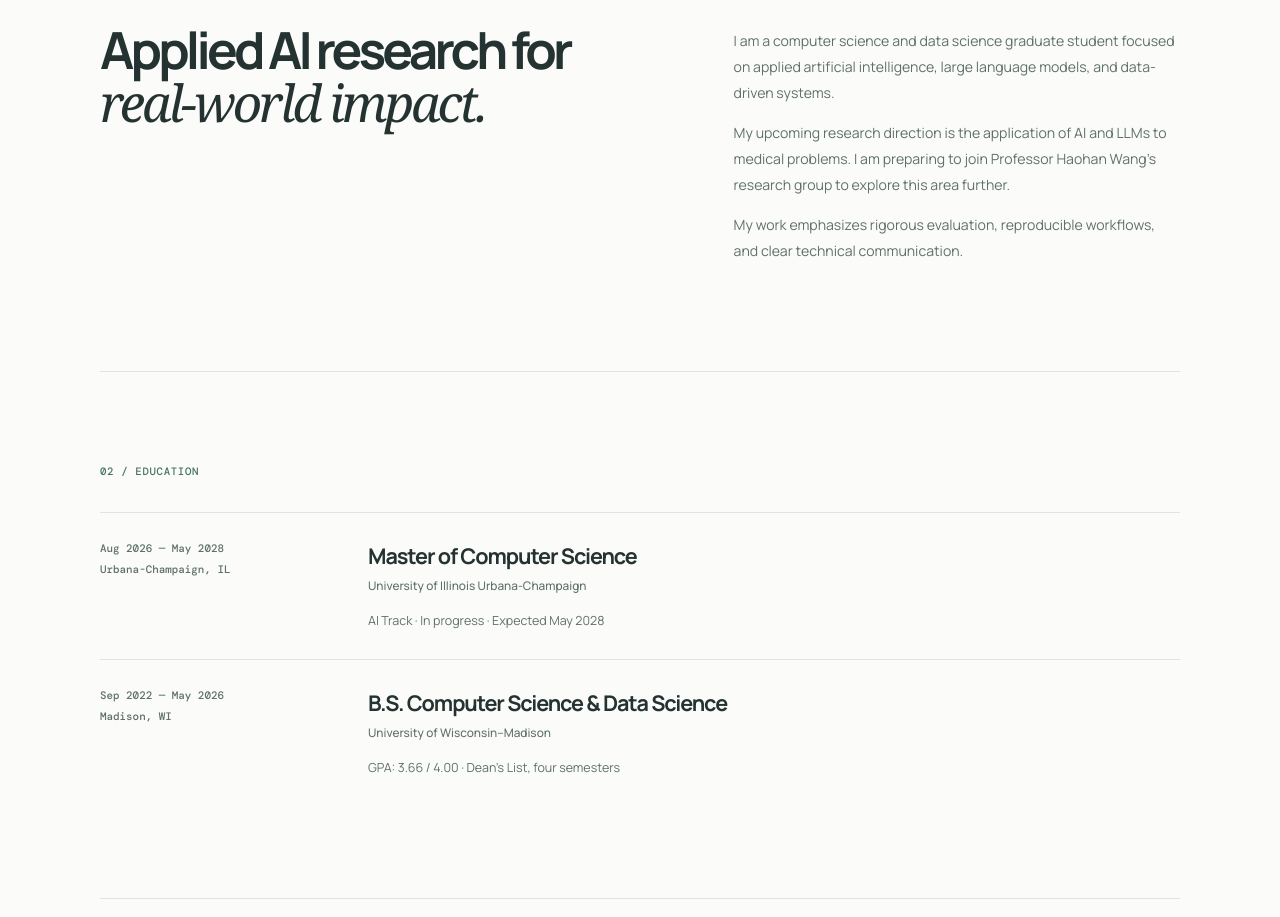
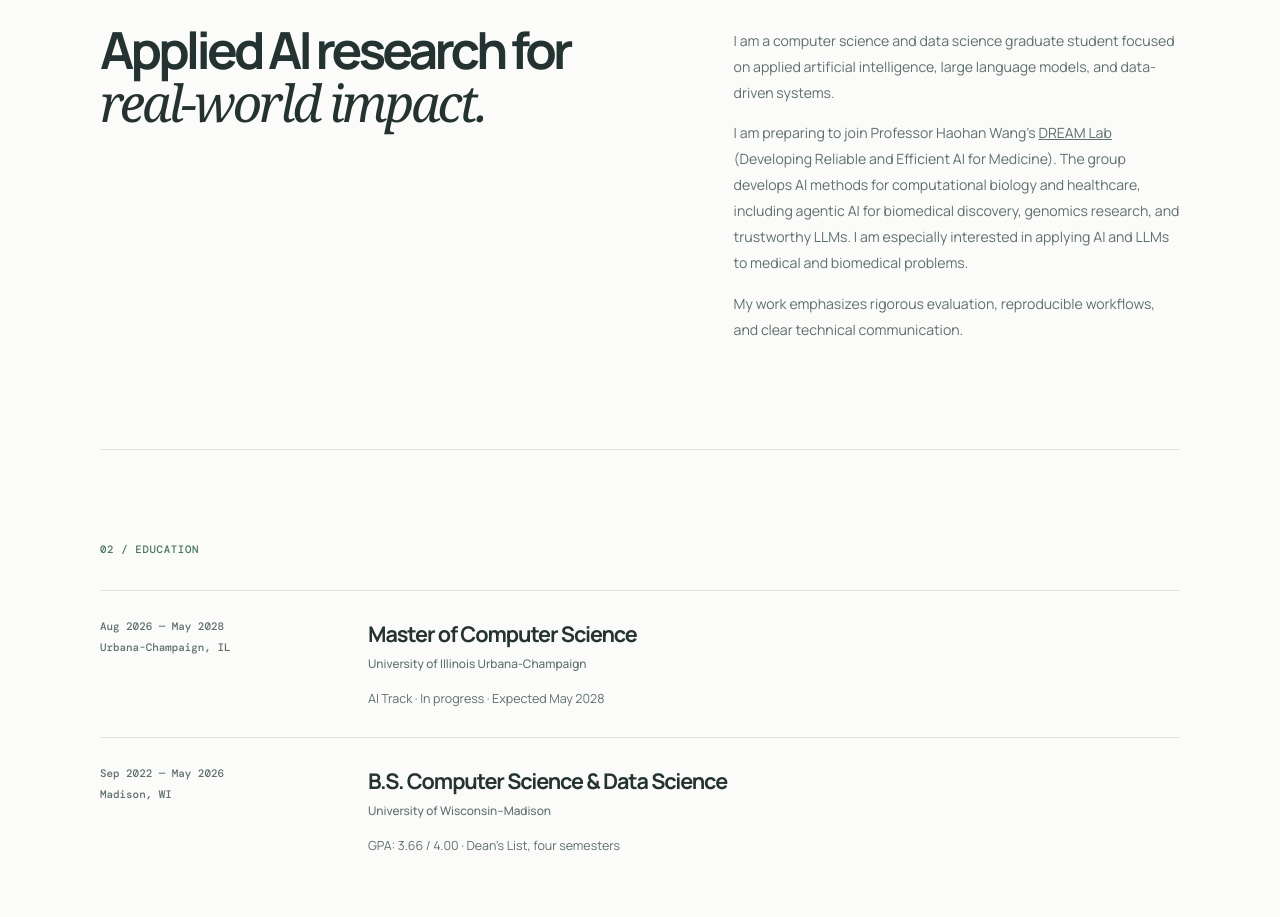
Before and after one commit to Aetheris1021/Aetheris1021.github.io, a plain HTML site: page index.html in a window 1280 px wide. Shown: the part 880-1797 px from the top of the page. Drawn offline with nearby package versions, Linux system fonts and the light colour scheme.

Commit message:
polish: tighten CV spacing and clarify DREAM Lab

```diff
--- a/index.html
+++ b/index.html
@@ -110,9 +110,12 @@
               artificial intelligence, large language models, and data-driven systems.
             </p>
             <p>
-              My upcoming research direction is the application of AI and LLMs to medical
-              problems. I am preparing to join Professor Haohan Wang’s research group to explore
-              this area further.
+              I am preparing to join Professor Haohan Wang’s
+              <a href="https://dream.ischool.illinois.edu/" target="_blank" rel="noreferrer">DREAM Lab</a>
+              (Developing Reliable and Efficient AI for Medicine). The group develops AI methods
+              for computational biology and healthcare, including agentic AI for biomedical
+              discovery, genomics research, and trustworthy LLMs. I am especially interested in
+              applying AI and LLMs to medical and biomedical problems.
             </p>
             <p>
               My work emphasizes rigorous evaluation, reproducible workflows, and clear technical
@@ -385,7 +388,7 @@
         <a class="button" href="mailto:hding16@illinois.edu?subject=Hello%20Haoyang">
           Get in touch <span aria-hidden="true">↗</span>
         </a>
-        <a class="cv-link" href="output/pdf/Haoyang_Ding_CV.pdf?v=d5aa012" target="_blank" rel="noreferrer">
+        <a class="cv-link" href="output/pdf/Haoyang_Ding_CV.pdf?v=lab-spacing-2026" target="_blank" rel="noreferrer">
           Download CV (PDF) <span aria-hidden="true">↗</span>
         </a>
       </section>
```
Also changed, not shown: 2 other files.
